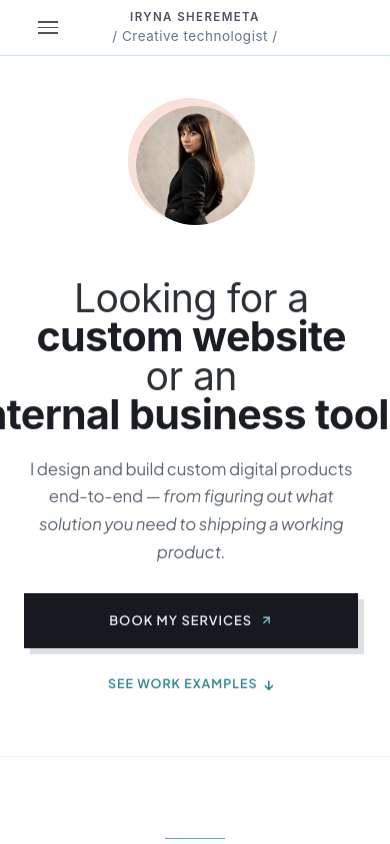
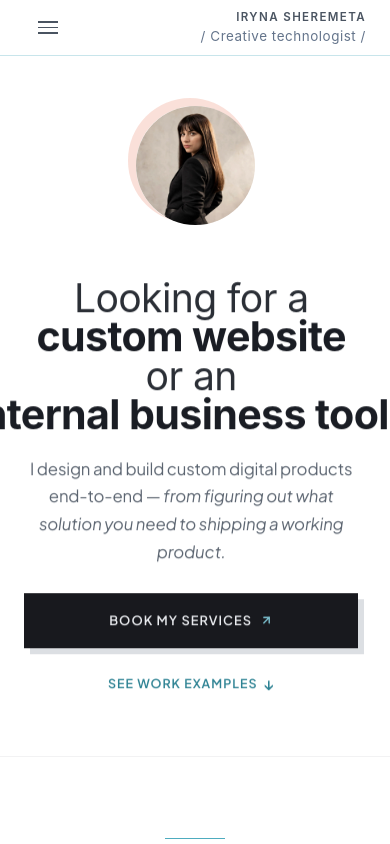
Before and after one commit to Irene2828/porfoliojuly, a Next.js app: page / in a window 390 px wide. Shown: the top 844 px of the page. Built offline with nearby package versions, Linux system fonts and the light colour scheme; no server answers; the database is empty.

Commit message:
Mobile hero mockup fixes 15.10 (part 3 of 3)

```diff
--- a/src/app/components/Header.css
+++ b/src/app/components/Header.css
@@ -486,7 +486,7 @@
 
 
 
-/* MOBILE ONLY (2026-10-15): hamburger on the left, brand name+title centered.
+/* MOBILE ONLY (2026-10-15): hamburger on the left, brand name+title right-aligned.
    Desktop untouched. */
 @media (max-width: 900px) {
   .mobile-header-right {
@@ -496,18 +496,19 @@
   }
   .mobile-header-left {
     position: absolute !important;
-    left: 50% !important;
+    right: 1.5rem !important;
+    left: auto !important;
     top: 50% !important;
-    transform: translate(-50%, -50%) !important;
+    transform: translateY(-50%) !important;
     flex-shrink: 0 !important;
   }
   .mobile-header-left .mobile-brand-link {
-    align-items: center !important;
-    text-align: center !important;
+    align-items: flex-end !important;
+    text-align: right !important;
   }
   .mobile-header-left .mobile-brand-name,
   .mobile-header-left .mobile-brand-title {
-    text-align: center !important;
-    align-self: center !important;
+    text-align: right !important;
+    align-self: flex-end !important;
   }
 }
```
